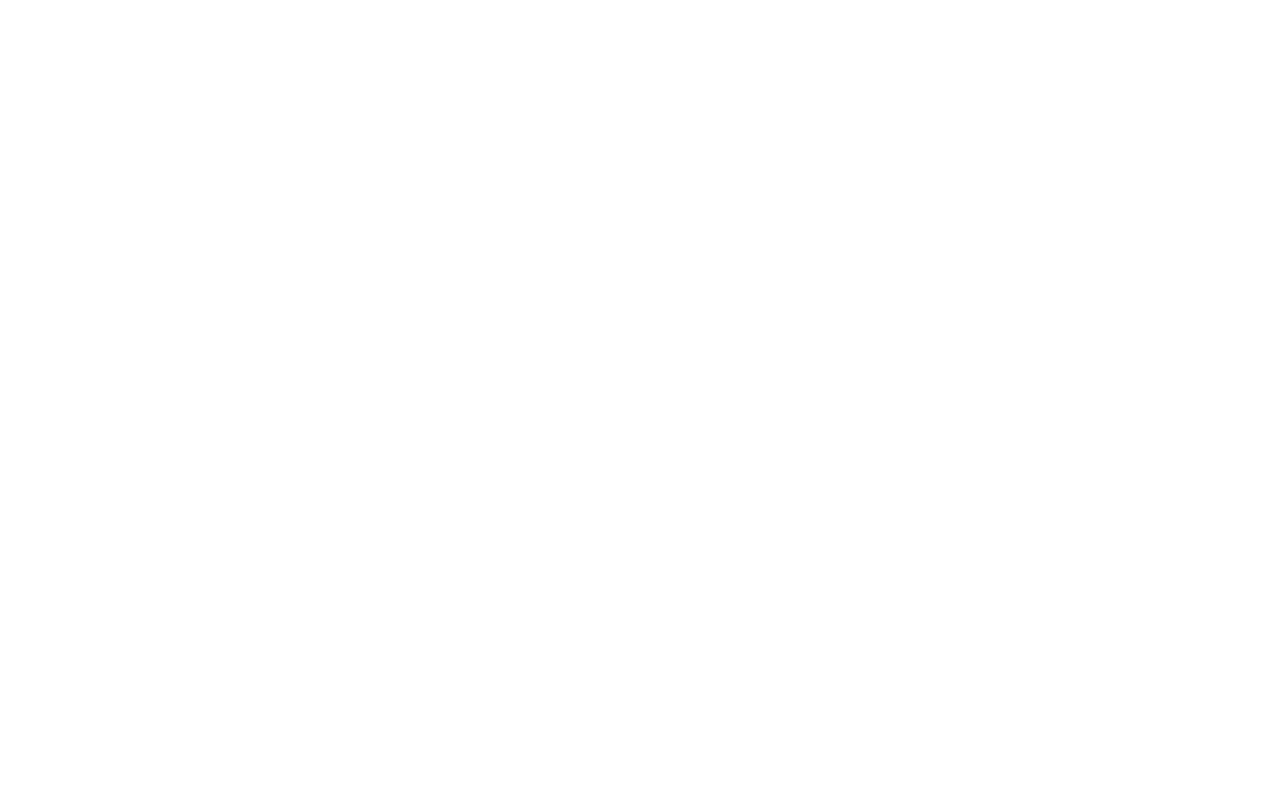
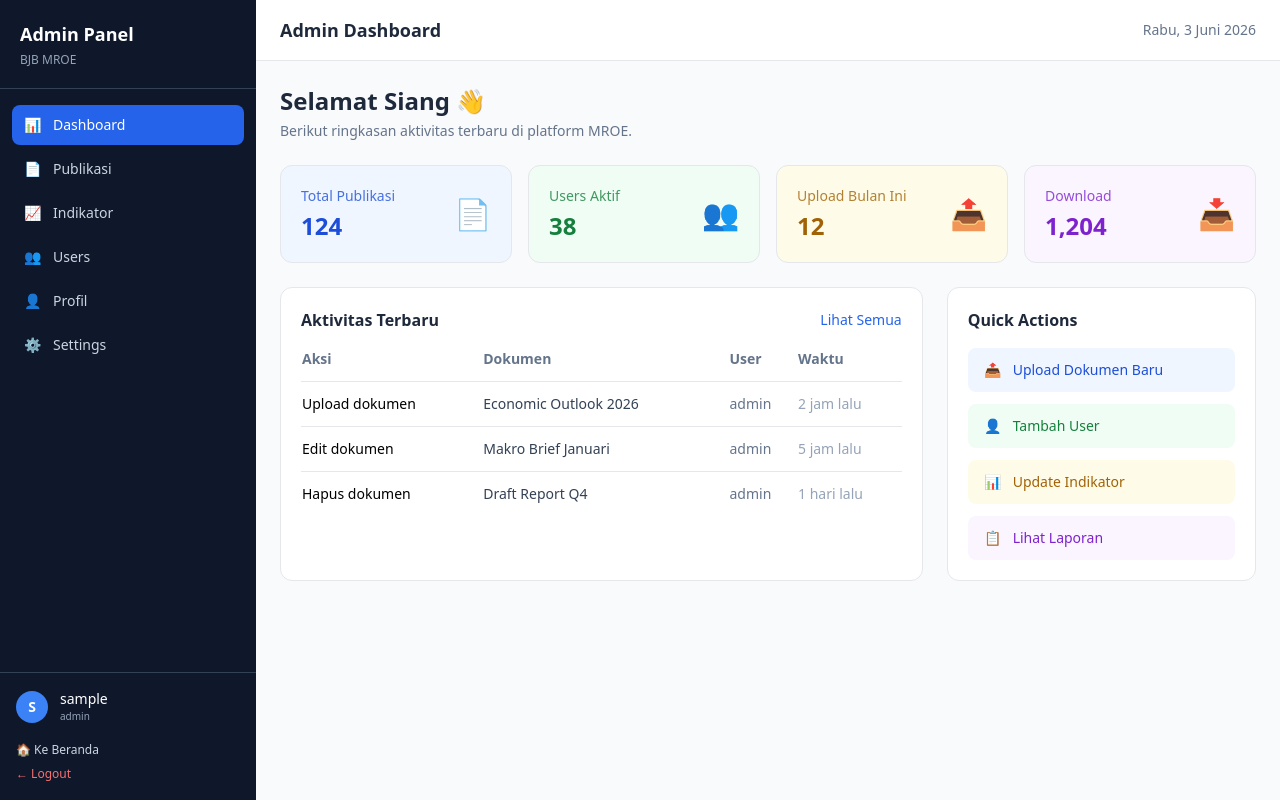
Before and after one commit to ridhorambu93/dev-mroe-fe, a React (Vite) app: page /dev-mroe-fe/admin in a window 1280 px wide. Before the commit this address had no page. Built offline with nearby package versions, Linux system fonts and the light colour scheme; sample sign-in values are in the browser's storage.

Commit message:
update dashboard admin

```diff
--- a/src/pages/admin/AdminDashboard.jsx
+++ b/src/pages/admin/AdminDashboard.jsx
@@ -1,81 +1,160 @@
-import { useState, useEffect } from "react"
+import { useMemo } from "react"
 
 const stats = [
-  { label: "Total Publikasi", value: "124", icon: "📄", color: "bg-blue-50 text-blue-700" },
-  { label: "Users Aktif", value: "38", icon: "👥", color: "bg-green-50 text-green-700" },
-  { label: "Upload Bulan Ini", value: "12", icon: "📤", color: "bg-yellow-50 text-yellow-700" },
-  { label: "Download", value: "1,204", icon: "📥", color: "bg-purple-50 text-purple-700" },
+  {
+    id: 1,
+    label: "Total Publikasi",
+    value: 124,
+    icon: "📄",
+    color: "bg-blue-50 text-blue-700",
+  },
+  {
+    id: 2,
+    label: "Users Aktif",
+    value: 38,
+    icon: "👥",
+    color: "bg-green-50 text-green-700",
+  },
+  {
+    id: 3,
+    label: "Upload Bulan Ini",
+    value: 12,
+    icon: "📤",
+    color: "bg-yellow-50 text-yellow-700",
+  },
+  {
+    id: 4,
+    label: "Download",
+    value: 1204,
+    icon: "📥",
+    color: "bg-purple-50 text-purple-700",
+  },
 ]
 
 const recentActivities = [
-  { id: 1, action: "Upload dokumen", title: "Economic Outlook 2026", user: "admin", time: "2 jam lalu" },
-  { id: 2, action: "Edit dokumen", title: "Makro Brief Januari", user: "admin", time: "5 jam lalu" },
-  { id: 3, action: "Hapus dokumen", title: "Draft Report Q4", user: "admin", time: "1 hari lalu" },
-  { id: 4, action: "Upload dokumen", title: "Kajian NPL Konstruksi", user: "admin", time: "2 hari lalu" },
-  { id: 5, action: "User baru", title: "user_ridho", user: "system", time: "3 hari lalu" },
+  {
+    id: 1,
+    action: "Upload dokumen",
+    title: "Economic Outlook 2026",
+    user: "admin",
+    time: "2 jam lalu",
+  },
+  {
+    id: 2,
+    action: "Edit dokumen",
+    title: "Makro Brief Januari",
+    user: "admin",
+    time: "5 jam lalu",
+  },
+  {
+    id: 3,
+    action: "Hapus dokumen",
+    title: "Draft Report Q4",
+    user: "admin",
+    time: "1 hari lalu",
+  },
 ]
 
-const AdminDashboard = () => {
-  const [greeting, setGreeting] = useState("")
+const quickActions = [
+  {
+    label: "Upload Dokumen Baru",
+    icon: "📤",
+    className: "bg-blue-50 text-blue-700 hover:bg-blue-100",
+  },
+  {
+    label: "Tambah User",
+    icon: "👤",
+    className: "bg-green-50 text-green-700 hover:bg-green-100",
+  },
+  {
+    label: "Update Indikator",
+    icon: "📊",
+    className: "bg-yellow-50 text-yellow-700 hover:bg-yellow-100",
+  },
+  {
+    label: "Lihat Laporan",
+    icon: "📋",
+    className: "bg-purple-50 text-purple-700 hover:bg-purple-100",
+  },
+]
 
-  useEffect(() => {
+export default function AdminDashboard() {
+  const greeting = useMemo(() => {
     const hour = new Date().getHours()
-    if (hour < 12) setGreeting("Selamat Pagi")
-    else if (hour < 17) setGreeting("Selamat Siang")
-    else setGreeting("Selamat Malam")
+
+    if (hour < 12) return "Selamat Pagi"
+    if (hour < 17) return "Selamat Siang"
+
+    return "Selamat Malam"
   }, [])
 
   return (
     <div className="space-y-6">
-      {/* GREETING */}
+      {/* Header */}
       <div>
-        <h2 className="text-2xl font-bold text-slate-800">{greeting} 👋</h2>
-        <p className="text-slate-500 text-sm mt-1">
+        <h1 className="text-2xl font-bold text-slate-800">{greeting} 👋</h1>
+
+        <p className="mt-1 text-sm text-slate-500">
           Berikut ringkasan aktivitas terbaru di platform MROE.
         </p>
       </div>
 
-      {/* STATS CARDS */}
-      <div className="grid grid-cols-1 sm:grid-cols-2 lg:grid-cols-4 gap-4">
-        {stats.map((stat) => (
-          <div
-            key={stat.label}
-            className={`rounded-xl p-5 ${stat.color} border`}
-          >
+      {/* Statistic */}
+      <section className="grid grid-cols-1 gap-4 sm:grid-cols-2 xl:grid-cols-4">
+        {stats.map((item) => (
+          <div key={item.id} className={`rounded-xl border p-5 ${item.color}`}>
             <div className="flex items-center justify-between">
               <div>
-                <p className="text-sm opacity-80">{stat.label}</p>
-                <p className="text-2xl font-bold mt-1">{stat.value}</p>
+                <p className="text-sm opacity-80">{item.label}</p>
+
+                <h3 className="mt-1 text-2xl font-bold">
+                  {item.value.toLocaleString()}
+                </h3>
               </div>
-              <span className="text-3xl">{stat.icon}</span>
+
+              <span className="text-3xl">{item.icon}</span>
             </div>
           </div>
         ))}
-      </div>
+      </section>
 
-      {/* CONTENT GRID */}
-      <div className="grid grid-cols-1 lg:grid-cols-3 gap-6">
-        {/* RECENT ACTIVITY TABLE */}
-        <div className="lg:col-span-2 bg-white rounded-xl border p-5">
-          <h3 className="font-semibold text-slate-800 mb-4">Aktivitas Terbaru</h3>
+      {/* Main Content */}
+      <section className="grid grid-cols-1 gap-6 xl:grid-cols-3">
+        {/* Activity */}
+        <div className="xl:col-span-2 rounded-xl border bg-white p-5">
+          <div className="mb-4 flex items-center justify-between">
+            <h2 className="font-semibold text-slate-800">Aktivitas Terbaru</h2>
+
+            <button className="text-sm text-blue-600 hover:text-blue-700">
+              Lihat Semua
+            </button>
+          </div>
 
           <div className="overflow-x-auto">
             <table className="w-full text-sm">
               <thead>
                 <tr className="border-b text-left text-slate-500">
-                  <th className="pb-2 font-medium">Aksi</th>
-                  <th className="pb-2 font-medium">Dokumen</th>
-                  <th className="pb-2 font-medium">User</th>
-                  <th className="pb-2 font-medium">Waktu</th>
+                  <th className="pb-3">Aksi</th>
+                  <th className="pb-3">Dokumen</th>
+                  <th className="pb-3">User</th>
+                  <th className="pb-3">Waktu</th>
                 </tr>
               </thead>
+
               <tbody>
-                {recentActivities.map((activity) => (
-                  <tr key={activity.id} className="border-b last:border-0">
-                    <td className="py-3">{activity.action}</td>
-                    <td className="py-3 font-medium text-slate-700">{activity.title}</td>
-                    <td className="py-3 text-slate-500">{activity.user}</td>
-                    <td className="py-3 text-slate-400">{activity.time}</td>
+                {recentActivities.map((item) => (
+                  <tr
+                    key={item.id}
+                    className="border-b last:border-none hover:bg-slate-50">
+                    <td className="py-3">{item.action}</td>
+
+                    <td className="py-3 font-medium text-slate-700">
+                      {item.title}
+                    </td>
+
+                    <td className="py-3 text-slate-500">{item.user}</td>
+
+                    <td className="py-3 text-slate-400">{item.time}</td>
                   </tr>
                 ))}
               </tbody>
@@ -83,35 +162,22 @@ const AdminDashboard = () => {
           </div>
         </div>
 
-        {/* QUICK ACTIONS */}
-        <div className="bg-white rounded-xl border p-5">
-          <h3 className="font-semibold text-slate-800 mb-4">Quick Actions</h3>
+        {/* Quick Action */}
+        <div className="rounded-xl border bg-white p-5">
+          <h2 className="mb-4 font-semibold text-slate-800">Quick Actions</h2>
 
           <div className="space-y-3">
-            <button className="w-full flex items-center gap-3 px-4 py-3 rounded-lg bg-blue-50 text-blue-700 hover:bg-blue-100 transition text-sm">
-              <span>📤</span>
-              <span>Upload Dokumen Baru</span>
-            </button>
-
-            <button className="w-full flex items-center gap-3 px-4 py-3 rounded-lg bg-green-50 text-green-700 hover:bg-green-100 transition text-sm">
-              <span>👤</span>
-              <span>Tambah User</span>
-            </button>
-
-            <button className="w-full flex items-center gap-3 px-4 py-3 rounded-lg bg-yellow-50 text-yellow-700 hover:bg-yellow-100 transition text-sm">
-              <span>📊</span>
-              <span>Update Indikator</span>
-            </button>
-
-            <button className="w-full flex items-center gap-3 px-4 py-3 rounded-lg bg-purple-50 text-purple-700 hover:bg-purple-100 transition text-sm">
-              <span>📋</span>
-              <span>Lihat Laporan</span>
-            </button>
+            {quickActions.map((action) => (
+              <button
+                key={action.label}
+                className={`w-full rounded-lg px-4 py-3 text-sm transition flex items-center gap-3 ${action.className}`}>
+                <span>{action.icon}</span>
+                <span>{action.label}</span>
+              </button>
+            ))}
           </div>
         </div>
-      </div>
+      </section>
     </div>
   )
 }
-
-export default AdminDashboard
--- a/src/routes/AppRoutes.jsx
+++ b/src/routes/AppRoutes.jsx
@@ -17,7 +17,8 @@ import ProtectedRoute from "./ProtectedRoute.jsx"
 
 const AppRoutes = () => {
   return (
-    <BrowserRouter>
+    // <BrowserRouter>
+        <BrowserRouter basename="/dev-mroe-fe">
       <Routes>
         {/* LOGIN */}
         <Route path="/" element={<LoginPage />} />
```
